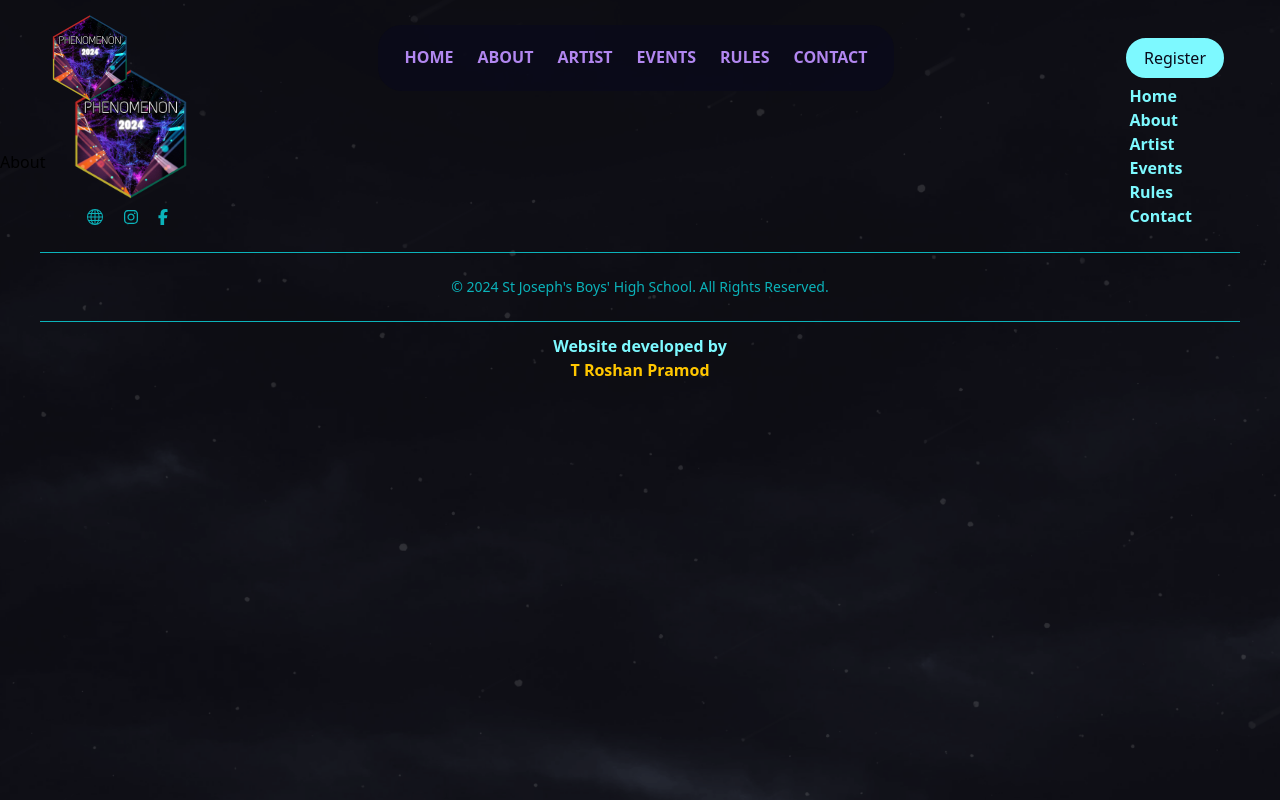
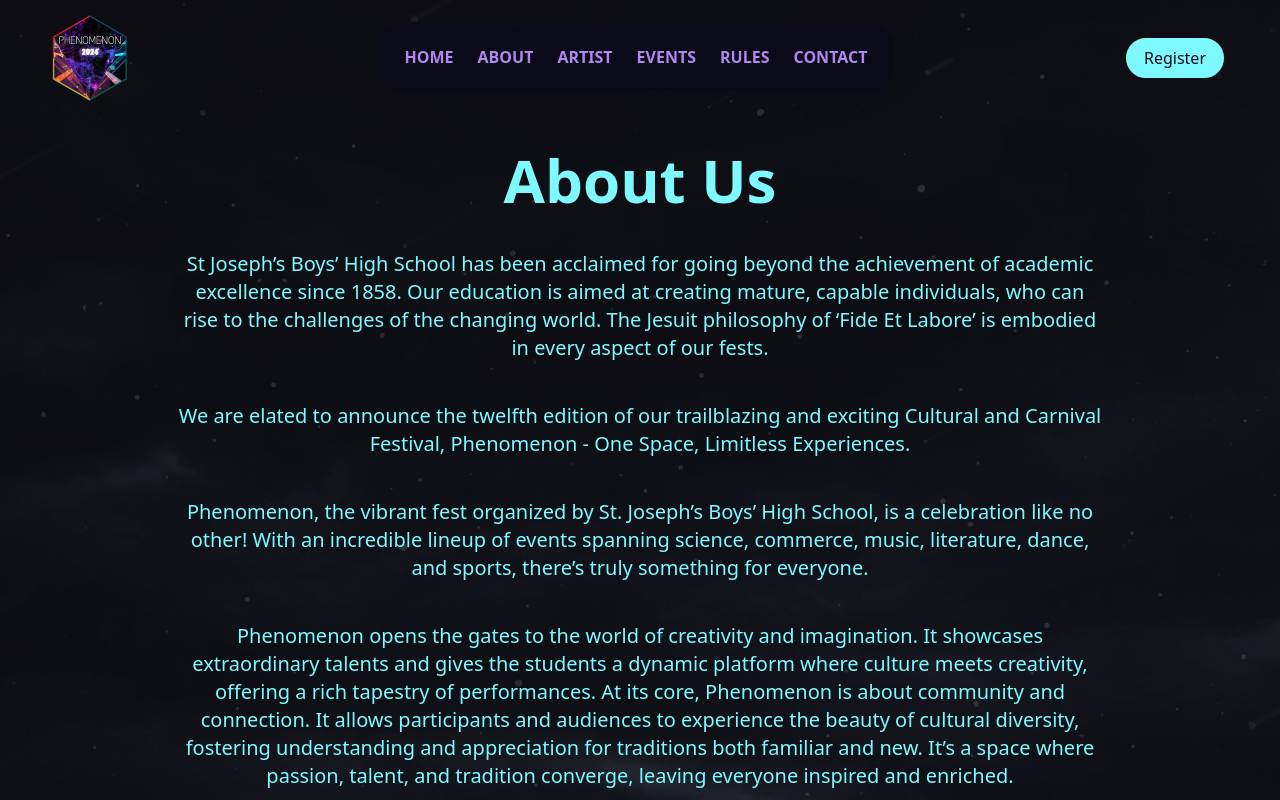
Before and after one commit to aayanatsap/phenomenon, a Next.js app: page /about in a window 1280 px wide. Shown: the top 800 px of the page. Built offline with nearby package versions, Linux system fonts and the light colour scheme.

Commit message:
about page sorted

```diff
--- a/app/about/page.tsx
+++ b/app/about/page.tsx
@@ -2,7 +2,47 @@ import React from 'react'
 
 function About() {
   return (
-    <div>About</div>
+    <div className='text-electricBlue lg:text-xl lg:px-44 text-center flex flex-col lg:gap-10 mb-52 gap-6 text-base px-7 md:px-16 md:gap-8 md:text-lg'>
+      <span className='font-bold lg:text-6xl text-4xl md:text-5xl'>About Us</span>
+      <p>
+        St Joseph’s Boys’ High School has been acclaimed for going
+        beyond the achievement of academic excellence since
+        1858. Our education is aimed at creating mature, capable
+        individuals, who can rise to the challenges of the changing
+        world. The Jesuit philosophy of ‘Fide Et Labore’ is embodied
+        in every aspect of our fests.
+      </p>
+      <p>
+        We are elated to announce the twelfth edition of our
+        trailblazing and exciting Cultural and Carnival Festival,
+        Phenomenon - One Space, Limitless Experiences.
+      </p>
+      <p>
+        Phenomenon, the vibrant fest organized by St. Joseph’s
+        Boys’ High School, is a celebration like no other! With an
+        incredible lineup of events spanning science, commerce,
+        music, literature, dance, and sports, there’s truly something
+        for everyone.
+      </p>
+      <p>
+        Phenomenon opens the gates to the world of creativity and
+        imagination. It showcases extraordinary talents and gives
+        the students a dynamic platform where culture meets
+        creativity, offering a rich tapestry of performances. At its
+        core, Phenomenon is about community and connection. It
+        allows participants and audiences to experience the beauty
+        of cultural diversity, fostering understanding and
+        appreciation for traditions both familiar and new. It’s a
+        space where passion, talent, and tradition converge, leaving
+        everyone inspired and enriched.
+      </p>
+      <p>
+        So, what are you waiting for? The spotlight awaits you!
+      </p>
+      <p>
+        If you are looking to make memories that last a lifetimePhenomenon 2024 is the place to be!
+      </p>
+    </div>
   )
 }
 
```
